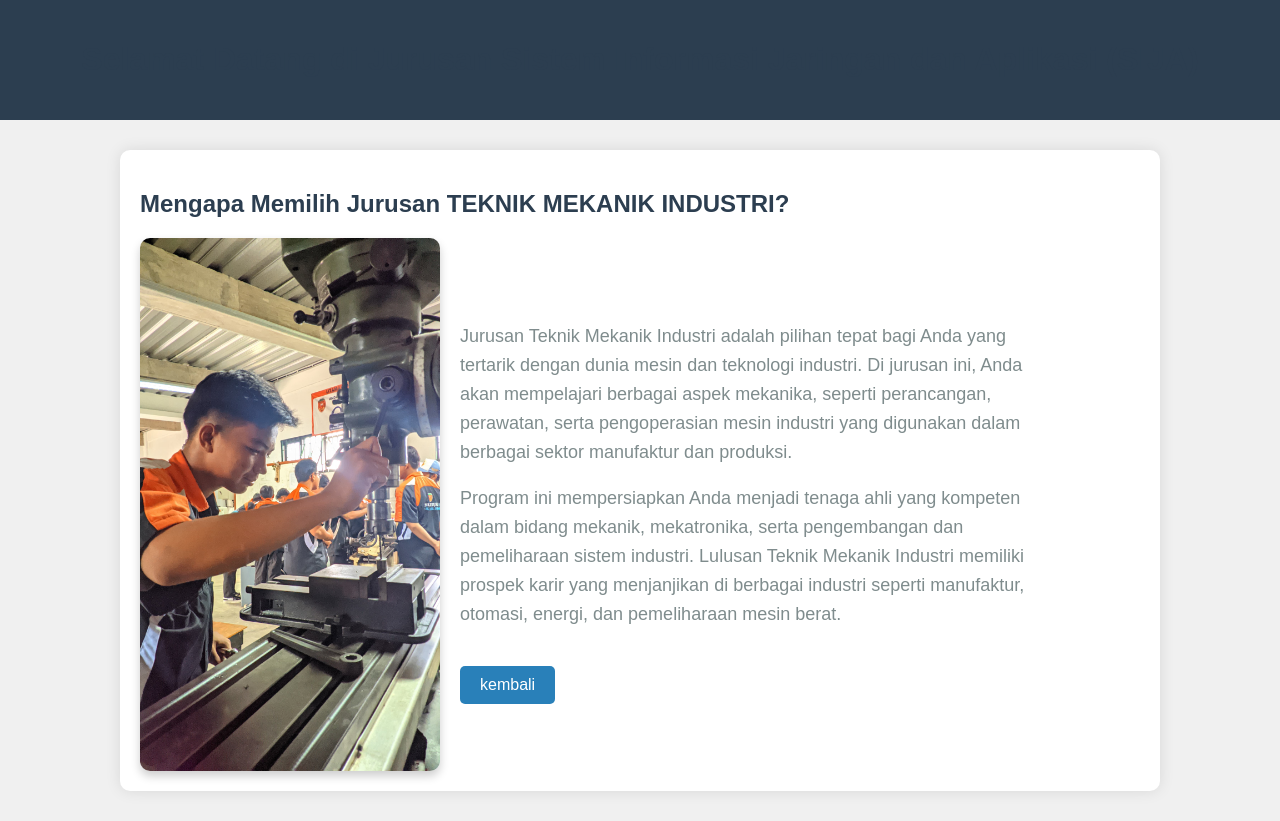
After one commit to caypriyasigma7/web-kls, a PHP site: page /tmi.php in a window 1280 px wide. The commit adds this page. Run offline with PHP 8.4, Linux system fonts and the light colour scheme.

Commit message:
fitur sekolah

```diff
--- a/login.php
+++ b/login.php
@@ -6,7 +6,7 @@ if (isset($_POST['submit'])) {
     $password = $_POST['password'];
 
     // Periksa apakah username dan password sesuai
-    if ($username == "cahya" && $password == "1234") {
+    if ($username == "siswa" && $password == "1234") {
         // Redirect ke cisat.php jika login berhasil
         header("Location: cisat.php");
         exit;
--- /dev/null
+++ b/tmi.php
@@ -0,0 +1,94 @@
+<!DOCTYPE html>
+<html lang="id">
+<head>
+    <meta charset="UTF-8">
+    <meta name="viewport" content="width=device-width, initial-scale=1.0">
+    <title>Perkenalan Jurusan SIJA</title>
+    <style>
+        body {
+            font-family: Arial, sans-serif;
+            margin: 0;
+            padding: 0;
+            background-color: #f0f0f0;
+        }
+
+        header {
+            background-color: #2c3e50;
+            color: white;
+            padding: 20px;
+            text-align: center;
+        }
+
+        .container {
+            max-width: 1000px;
+            margin: 30px auto;
+            padding: 20px;
+            background-color: white;
+            border-radius: 10px;
+            box-shadow: 0px 0px 15px rgba(0, 0, 0, 0.1);
+        }
+
+        h1, h2 {
+            color: #2c3e50;
+        }
+
+        .content {
+            display: flex;
+            flex-wrap: wrap;
+            align-items: center;
+        }
+
+        .content img {
+            width: 300px;
+            height: auto;
+            margin-right: 20px;
+            border-radius: 10px;
+            box-shadow: 0px 5px 10px rgba(0, 0, 0, 0.2);
+        }
+
+        .text {
+            max-width: 600px;
+        }
+
+        p {
+            font-size: 18px;
+            line-height: 1.6;
+            color: #7f8c8d;
+        }
+
+        .button {
+            display: inline-block;
+            margin-top: 20px;
+            padding: 10px 20px;
+            background-color: #2980b9;
+            color: white;
+            text-decoration: none;
+            border-radius: 5px;
+            transition: background-color 0.3s ease;
+        }
+
+        .button:hover {
+            background-color: #1e6fa5;
+        }
+    </style>
+</head>
+<body>
+
+    <header>
+        <h1>Selamat Datang di Jurusan Sistem Informasi Jaringan dan Aplikasi (SIJA)</h1>
+    </header>
+
+    <div class="container">
+        <h2>Mengapa Memilih Jurusan TEKNIK MEKANIK INDUSTRI?</h2>
+        <div class="content">
+            <img src="butbut.jpg" alt="Gambar SIJA">
+            <div class="text">
+                <p>Jurusan Teknik Mekanik Industri adalah pilihan tepat bagi Anda yang tertarik dengan dunia mesin dan teknologi industri. Di jurusan ini, Anda akan mempelajari berbagai aspek mekanika, seperti perancangan, perawatan, serta pengoperasian mesin industri yang digunakan dalam berbagai sektor manufaktur dan produksi.</p>
+                <p>Program ini mempersiapkan Anda menjadi tenaga ahli yang kompeten dalam bidang mekanik, mekatronika, serta pengembangan dan pemeliharaan sistem industri. Lulusan Teknik Mekanik Industri memiliki prospek karir yang menjanjikan di berbagai industri seperti manufaktur, otomasi, energi, dan pemeliharaan mesin berat.</p>
+                <a href="cisat.php" class="button">kembali</a>
+            </div>
+        </div>
+    </div>
+
+</body>
+</html>
```
Also changed, not shown: cisat.php (+16 -13 lines), menlog.php (added, +94 -0 lines), pbs.php (added, +94 -0 lines), sija.html (deleted, +0 -11 lines), sija.php (added, +94 -0 lines), bocah pbs.jpg (added), butbut.jpg (added), kelas ml.jpg (added), maulid.jpg (added), mpls.jpg (added), register.php (deleted), sija rakit.jpg (added), ujian.jpg (added).
